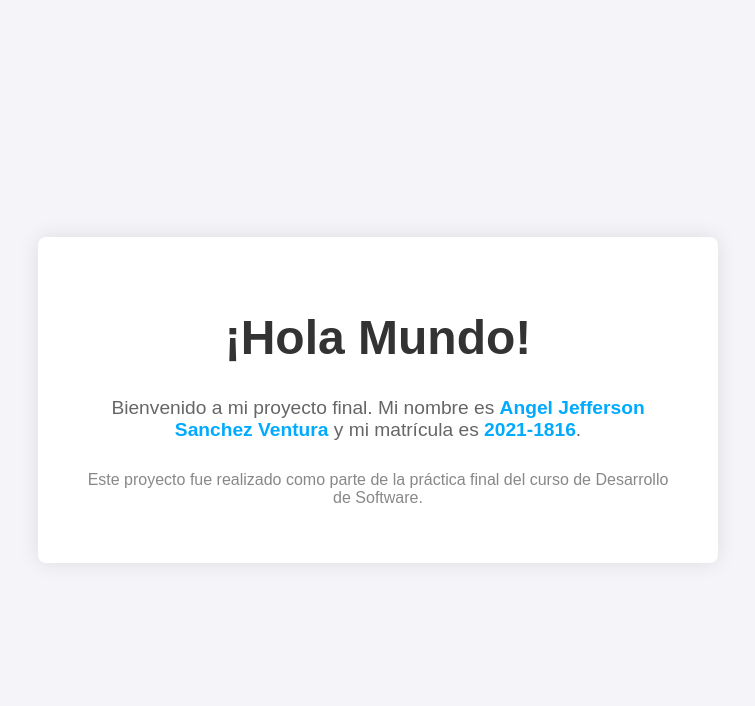
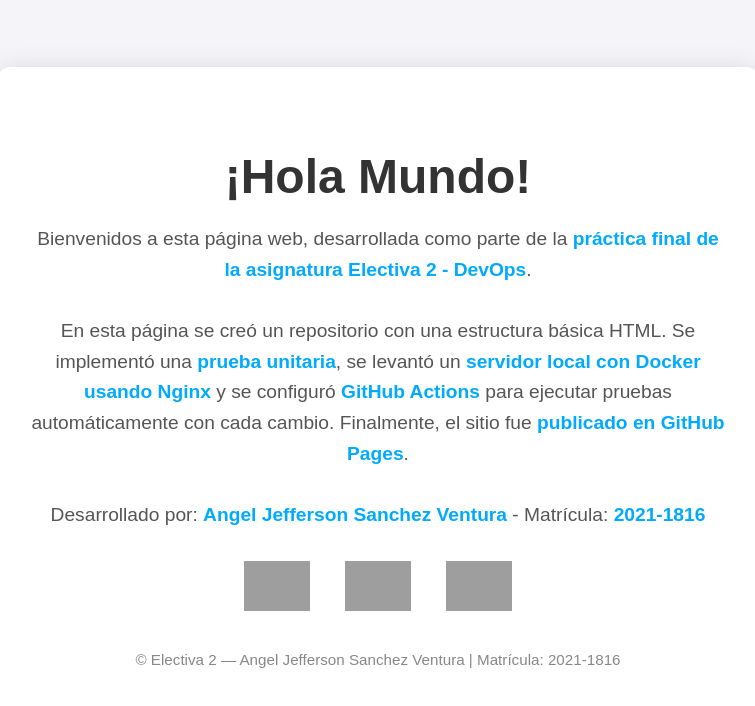
Before and after one commit to AngelJefferson/html-hola-mundo, a website: page index.html in a window 1280 px wide. Shown: the whole page, without its empty margins (262-1017 px from the left). Drawn offline with Linux system fonts and the light colour scheme; grey boxes are pictures that could not be loaded.

Commit message:
Commit Fix

```diff
--- a/index.html
+++ b/index.html
@@ -1,10 +1,10 @@
 <!DOCTYPE html>
 <html lang="es">
 <head>
-  <meta charset="UTF-8">
-  <meta name="viewport" content="width=device-width, initial-scale=1.0">
-  <meta http-equiv="X-UA-Compatible" content="ie=edge">
-  <title>Proyecto Final - Hola Mundo</title>
+  <meta charset="UTF-8" />
+  <meta name="viewport" content="width=device-width, initial-scale=1.0"/>
+  <meta http-equiv="X-UA-Compatible" content="ie=edge"/>
+  <title>Práctica Final - Electiva 2 DevOps</title>
   <style>
     body {
       font-family: 'Arial', sans-serif;
@@ -20,42 +20,50 @@
     .container {
       text-align: center;
       background-color: #fff;
-      border-radius: 8px;
-      box-shadow: 0 0 20px rgba(0, 0, 0, 0.1);
-      padding: 40px;
-      width: 80%;
-      max-width: 600px;
+      border-radius: 12px;
+      box-shadow: 0 0 25px rgba(0, 0, 0, 0.1);
+      padding: 50px 30px;
+      width: 90%;
+      max-width: 700px;
     }
 
     h1 {
       color: #333;
       font-size: 3rem;
+      margin-bottom: 20px;
     }
 
     .info {
-      margin-top: 20px;
       font-size: 1.2rem;
-      color: #666;
-    }
-
-    .footer {
-      margin-top: 30px;
-      font-size: 1rem;
-      color: #888;
-    }
-
-    .footer a {
-      color: #00aaff;
-      text-decoration: none;
-    }
-
-    .footer a:hover {
-      text-decoration: underline;
+      color: #555;
+      margin-bottom: 30px;
+      line-height: 1.6;
     }
 
     .highlight {
       color: #00aaff;
       font-weight: bold;
+    }
+
+    .icons {
+      margin: 30px 0;
+    }
+
+    .icons img {
+      height: 50px;
+      margin: 0 15px;
+      vertical-align: middle;
+      transition: transform 0.3s ease;
+    }
+
+    .icons img:hover {
+      transform: scale(1.1);
+    }
+
+    .footer {
+      margin-top: 40px;
+      font-size: 0.95rem;
+      color: #888;
     }
   </style>
 </head>
@@ -63,10 +71,19 @@
   <div class="container">
     <h1>¡Hola Mundo!</h1>
     <p class="info">
-      Bienvenido a mi proyecto final. Mi nombre es <span class="highlight">Angel Jefferson Sanchez Ventura</span> y mi matrícula es <span class="highlight">2021-1816</span>.
+      Bienvenidos a esta página web, desarrollada como parte de la <span class="highlight">práctica final de la asignatura Electiva 2 - DevOps</span>.<br><br>
+      En esta página se creó un repositorio con una estructura básica HTML. Se implementó una <span class="highlight">prueba unitaria</span>, se levantó un <span class="highlight">servidor local con Docker usando Nginx</span> y se configuró <span class="highlight">GitHub Actions</span> para ejecutar pruebas automáticamente con cada cambio. Finalmente, el sitio fue <span class="highlight">publicado en GitHub Pages</span>.<br><br>
+      Desarrollado por: <span class="highlight">Angel Jefferson Sanchez Ventura</span> - Matrícula: <span class="highlight">2021-1816</span>
     </p>
+
+    <div class="icons">
+      <img src="https://cdn.jsdelivr.net/gh/devicons/devicon/icons/github/github-original.svg" alt="GitHub" title="GitHub" />
+      <img src="https://cdn.jsdelivr.net/gh/devicons/devicon/icons/docker/docker-original.svg" alt="Docker" title="Docker" />
+      <img src="https://cdn.jsdelivr.net/gh/devicons/devicon/icons/nginx/nginx-original.svg" alt="Nginx" title="Nginx" />
+    </div>
+
     <p class="footer">
-      Este proyecto fue realizado como parte de la práctica final del curso de Desarrollo de Software.
+      &copy; Electiva 2 — Angel Jefferson Sanchez Ventura | Matrícula: 2021-1816
     </p>
   </div>
 </body>
```
Also changed, not shown: test/holaMundo.test.js (+28 -3 lines).
